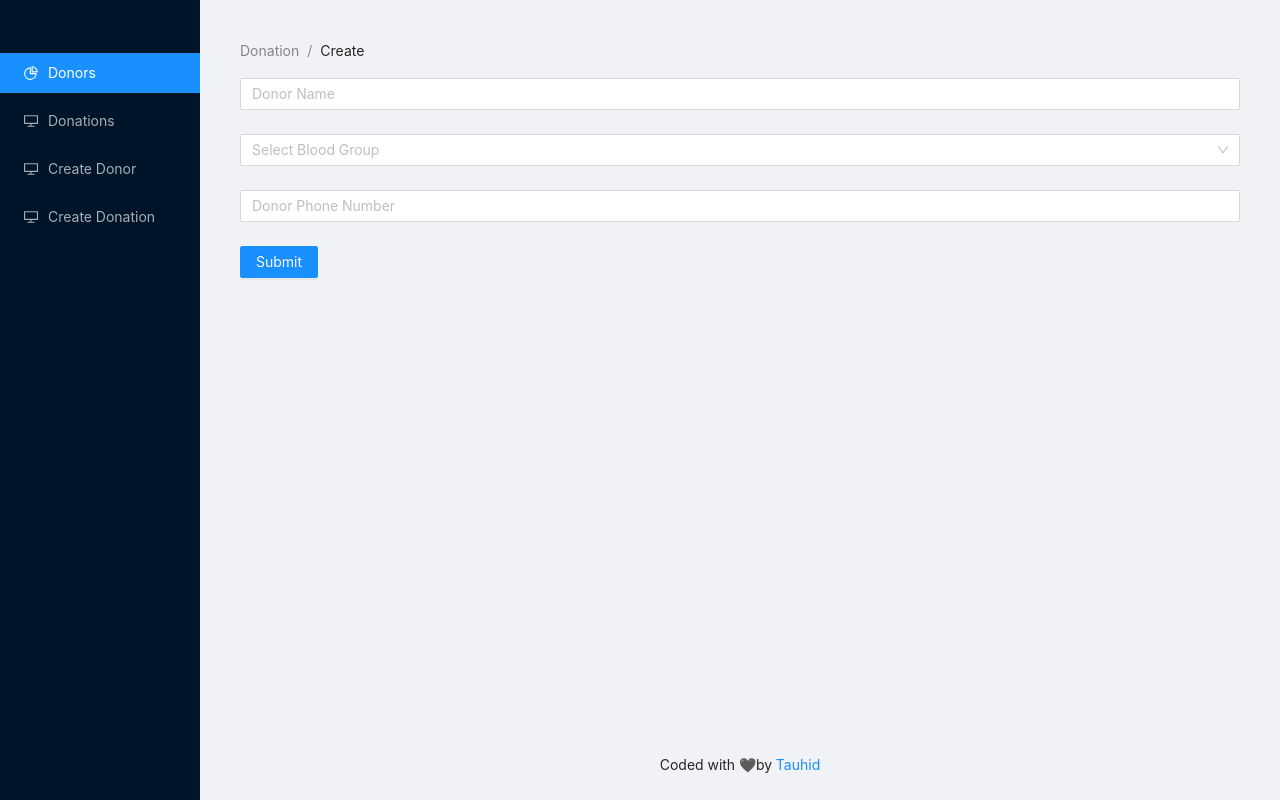
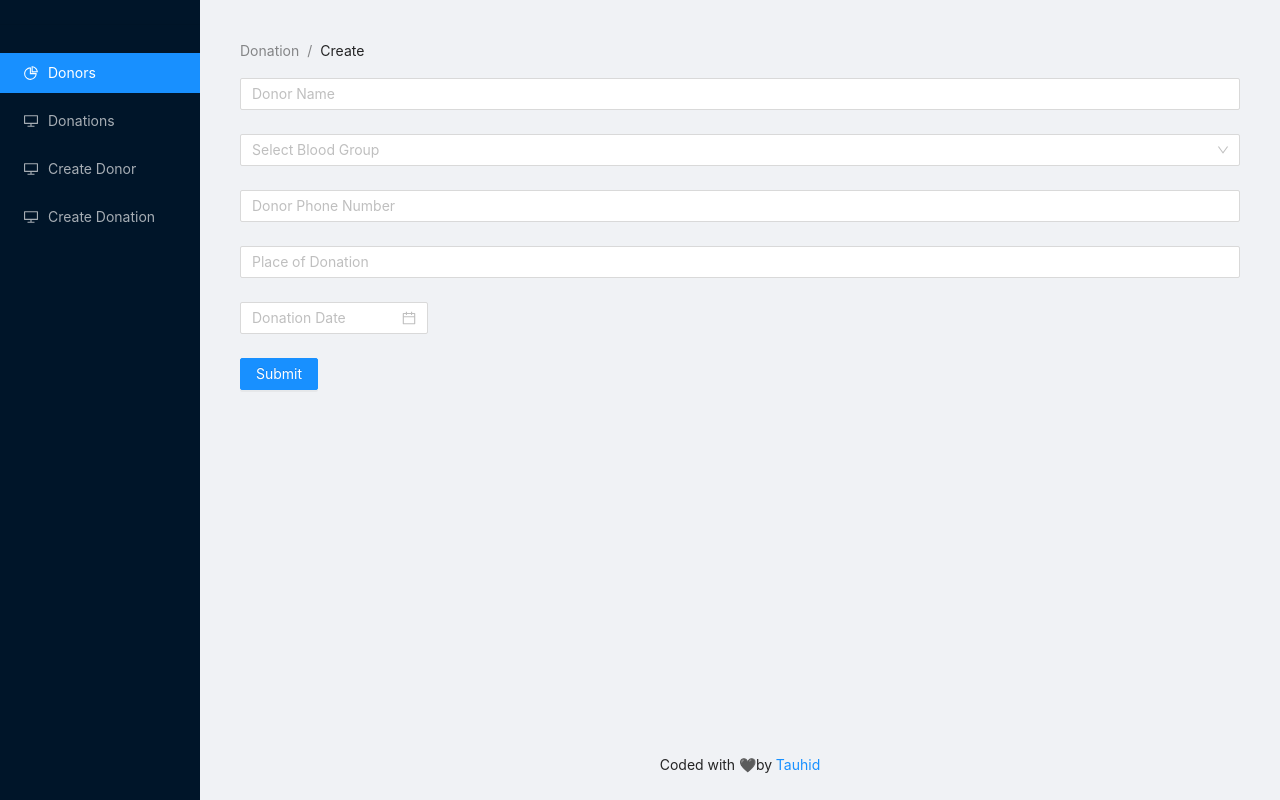
Before and after one commit to thtauhid/blood-donor-management-system, a React (Create React App) app: page /donation/create in a window 1280 px wide. Built offline with nearby package versions, Linux system fonts and the light colour scheme.

Commit message:
Additional data fields on donation

```diff
--- a/src/CreateDonation.js
+++ b/src/CreateDonation.js
@@ -1,6 +1,14 @@
-import React, { useState } from 'react'
-import { Form, Input, Button, Select, Alert, Breadcrumb } from 'antd'
-import api from './api'
+import React, { useState } from "react"
+import {
+  Form,
+  Input,
+  Button,
+  Select,
+  Alert,
+  Breadcrumb,
+  DatePicker,
+} from "antd"
+import api from "./api"
 
 const { Option } = Select
 
@@ -19,61 +27,73 @@ const CreateDonor = () => {
       .catch((err) => {
         console.log(err)
       })
-		console.log('Success:', values)
+    console.log("Success:", values)
   }
 
   const onFinishFailed = (errorInfo) => {
-		console.log('Failed:', errorInfo)
+    console.log("Failed:", errorInfo)
     setFailure(true)
   }
   return (
     <>
-			<Breadcrumb style={{ margin: '16px 0' }}>
+      <Breadcrumb style={{ margin: "16px 0" }}>
         <Breadcrumb.Item>Donation</Breadcrumb.Item>
         <Breadcrumb.Item>Create</Breadcrumb.Item>
       </Breadcrumb>
       <Form
-				name='basic'
+        name="basic"
         initialValues={{ remember: true }}
         onFinish={onFinish}
-				onFinishFailed={onFinishFailed}>
+        onFinishFailed={onFinishFailed}
+      >
         <Form.Item
-					name='name'
-					rules={[{ required: true, message: 'Please input your username!' }]}>
-					<Input placeholder='Donor Name' />
+          name="name"
+          rules={[{ required: true, message: "Please input your username!" }]}
+        >
+          <Input placeholder="Donor Name" />
         </Form.Item>
 
         <Form.Item
-					name='blood_group'
+          name="blood_group"
           hasFeedback
-					rules={[{ required: true, message: 'Please select your country!' }]}>
-					<Select placeholder='Select Blood Group'>
-						<Option value='A+'>A+</Option>
-						<Option value='B+'>B+</Option>
-						<Option value='AB+'>AB+</Option>
-						<Option value='O+'>O+</Option>
-						<Option value='A-'>A-</Option>
-						<Option value='B-'>B-</Option>
-						<Option value='AB-'>AB-</Option>
-						<Option value='O-'>O-</Option>
+          rules={[{ required: true, message: "Please select your country!" }]}
+        >
+          <Select placeholder="Select Blood Group">
+            <Option value="A+">A+</Option>
+            <Option value="B+">B+</Option>
+            <Option value="AB+">AB+</Option>
+            <Option value="O+">O+</Option>
+            <Option value="A-">A-</Option>
+            <Option value="B-">B-</Option>
+            <Option value="AB-">AB-</Option>
+            <Option value="O-">O-</Option>
           </Select>
         </Form.Item>
 
         <Form.Item
-					name='phone_number'
+          name="phone_number"
           rules={[
-						{ required: true, message: 'Please input your phone number!' },
-					]}>
-					<Input placeholder='Donor Phone Number' />
+            { required: true, message: "Please input your phone number!" },
+          ]}
+        >
+          <Input placeholder="Donor Phone Number" />
+        </Form.Item>
+
+        <Form.Item name="donation_place">
+          <Input placeholder="Place of Donation" />
+        </Form.Item>
+
+        <Form.Item name="donation_date">
+          <DatePicker placeholder="Donation Date" />
         </Form.Item>
 
         <Form.Item>
-					<Button type='primary' htmlType='submit'>
+          <Button type="primary" htmlType="submit">
             Submit
           </Button>
         </Form.Item>
-				{success ? <Alert message='Donor added' type='success' /> : ''}
-				{failure ? <Alert message='Failed to add donor' type='warning' /> : ''}
+        {success ? <Alert message="Donor added" type="success" /> : ""}
+        {failure ? <Alert message="Failed to add donor" type="warning" /> : ""}
       </Form>
     </>
   )
--- a/src/DonationList.js
+++ b/src/DonationList.js
@@ -1,10 +1,10 @@
-import React, { useEffect, useState } from 'react'
-import { Table, Breadcrumb } from 'antd'
+import React, { useEffect, useState } from "react"
+import { Table, Breadcrumb } from "antd"
 
-import api from './api'
+import api from "./api"
 
 const DonationList = () => {
-	const [fullData, setFullData] = useState([''])
+  const [fullData, setFullData] = useState([""])
 
   useEffect(() => {
     api
@@ -12,13 +12,23 @@ const DonationList = () => {
 
       .then((donors) => {
         const fullData = donors.map((donor) => {
-					const { id: key } = donor.ref['@ref']
-					const { name, blood_group, phone_number } = donor.data
+          const { id: key } = donor.ref["@ref"]
+          let {
+            name,
+            blood_group,
+            phone_number,
+            donation_place,
+            donation_date,
+          } = donor.data
+
+          donation_date = donation_date.substring(0, 10)
           return {
             key,
             name,
             blood_group,
             phone_number,
+            donation_place,
+            donation_date,
           }
         })
 
@@ -28,24 +38,34 @@ const DonationList = () => {
   }, [])
   const columns = [
     {
-			title: 'Name',
-			dataIndex: 'name',
-			key: 'name',
+      title: "Name",
+      dataIndex: "name",
+      key: "name",
     },
     {
-			title: 'Blood Group',
-			dataIndex: 'blood_group',
-			key: 'blood_group',
+      title: "Blood Group",
+      dataIndex: "blood_group",
+      key: "blood_group",
     },
     {
-			title: 'Contact Number',
-			dataIndex: 'phone_number',
-			key: 'phone_number',
+      title: "Contact Number",
+      dataIndex: "phone_number",
+      key: "phone_number",
+    },
+    {
+      title: "Donation Place",
+      dataIndex: "donation_place",
+      key: "donation_place",
+    },
+    {
+      title: "Donation Date",
+      dataIndex: "donation_date",
+      key: "donation_date",
     },
   ]
   return (
     <>
-			<Breadcrumb style={{ margin: '16px 0' }}>
+      <Breadcrumb style={{ margin: "16px 0" }}>
         <Breadcrumb.Item>Donation</Breadcrumb.Item>
         <Breadcrumb.Item>List</Breadcrumb.Item>
       </Breadcrumb>
```
Lines whose indentation alone changed are shown as unchanged.
